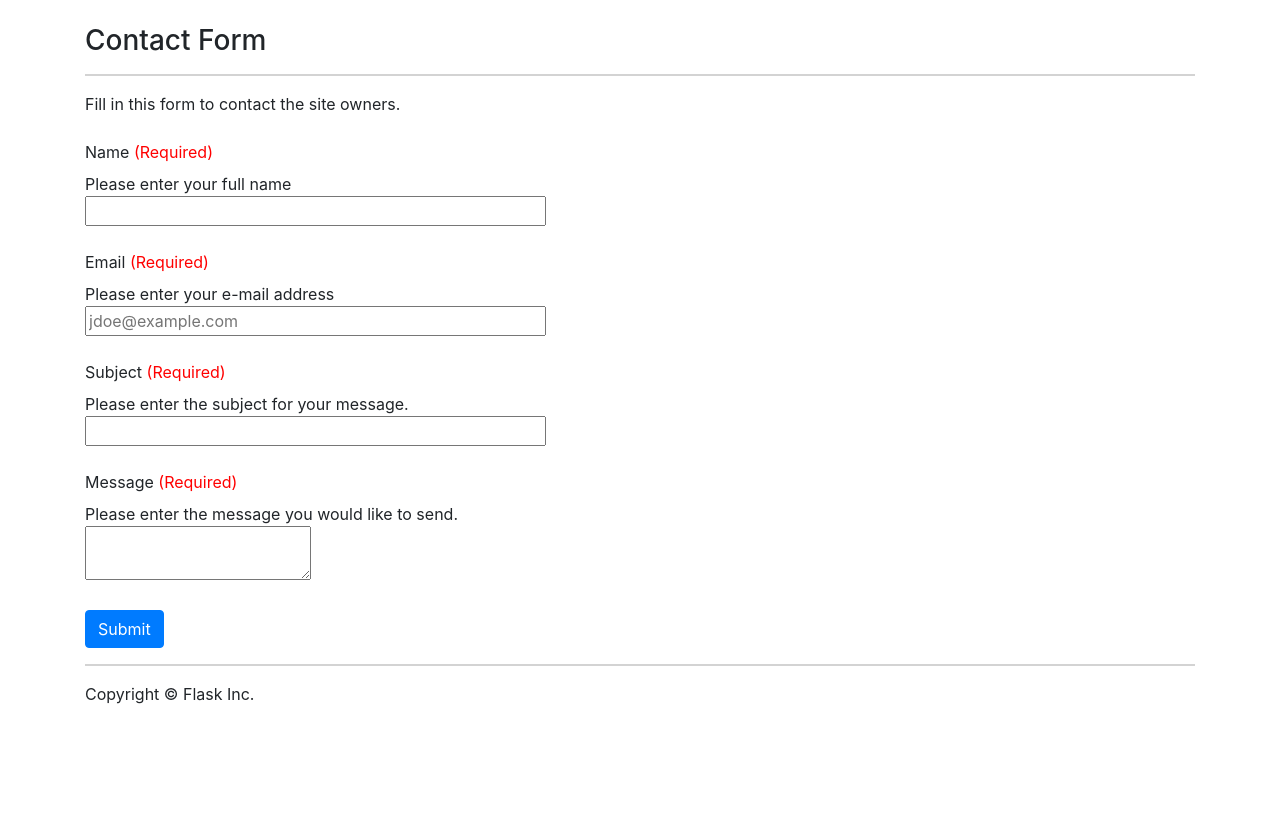
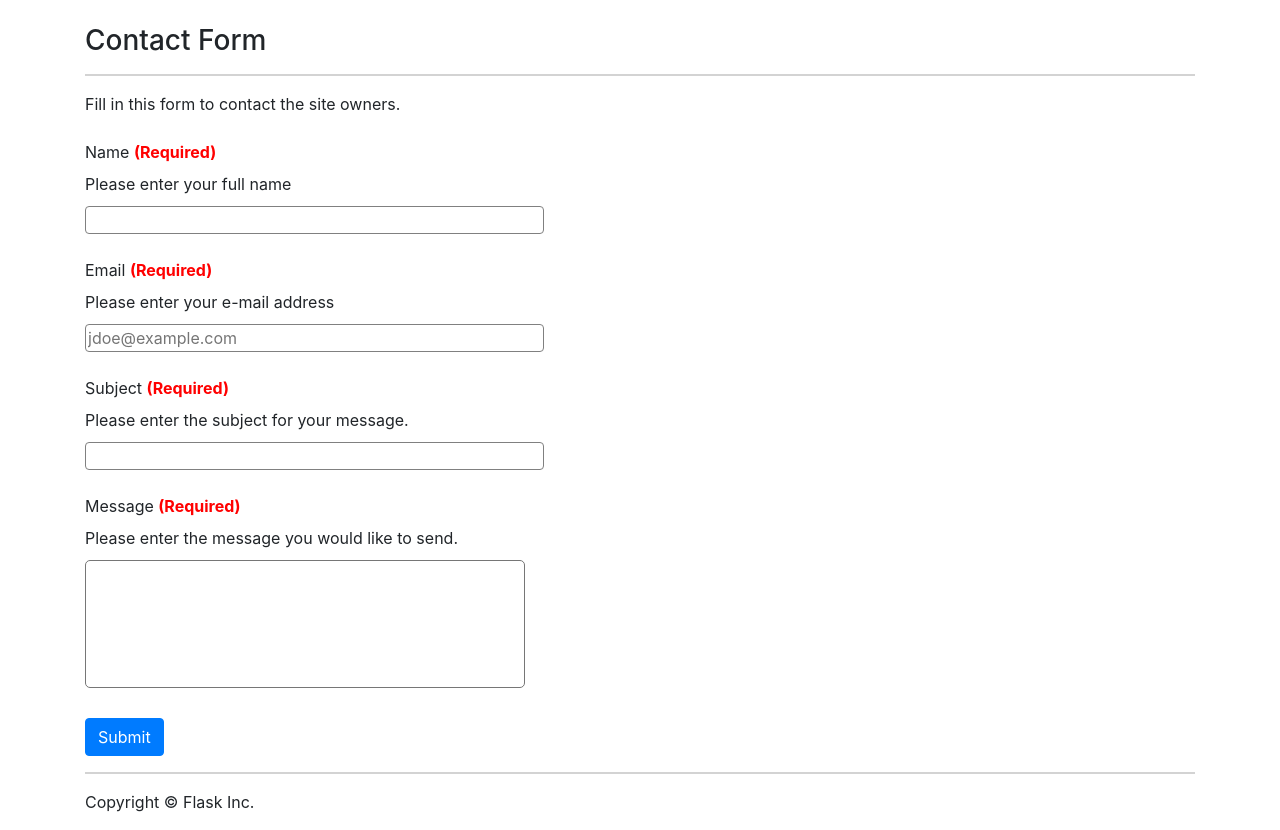
Before and after one commit to mrbowla/info3180-lab3, a Flask app: page /contact in a window 1280 px wide. Shown: the part 56-886 px from the top of the page. Before the commit the page ends 760 px from the top, so only its background shows below. Run offline with Flask 2, Linux system fonts and the light colour scheme; some libraries are stand-ins or nearby versions.

Commit message:
Lab 3 complete

```diff
--- a/app/__init__.py
+++ b/app/__init__.py
@@ -5,8 +5,8 @@ app = Flask(__name__)
 app.config['SECRET_KEY'] = 'omaiwa'
 app.config['MAIL_SERVER'] = 'smtp.mailtrap.io'
 app.config['MAIL_PORT'] = '2525'
-app.config['MAIL_USERNAME'] = 'dcdef9106e0624'
-app.config['MAIL_PASSWORD'] = 'ea264780ae216c'
+app.config['MAIL_USERNAME'] = ''
+app.config['MAIL_PASSWORD'] = ''
 
 mail=Mail(app)
 from app import views
--- a/app/static/css/styles.css
+++ b/app/static/css/styles.css
@@ -1,4 +1,6 @@
-
+navbar-default{
+    background-color: black;
+}
 
 body {
     padding-top: 5rem;
@@ -14,6 +16,7 @@ hr{
 
 .Required{
     color: red;
+    font-weight: bold;
 }
 
 
@@ -21,3 +24,20 @@ hr{
     margin: right;
     margin: left;
 }
+
+textarea{
+   margin-top: 10px;
+   width: 27.5em;
+   height: 8em;
+   resize: none;
+   border-radius: 5px;
+}
+
+input{
+    margin-top: 10px;
+    border: none; /* <-- This thing here */
+    border:solid 1.5px #ccc;
+    border-radius: 4px;
+    border-color: grey;
+
+}
--- a/app/templates/base.html
+++ b/app/templates/base.html
@@ -12,9 +12,8 @@
 
     <!-- Bootstrap -->
     <link href="{{ url_for('static', filename='css/bootstrap.min.css') }}" rel="stylesheet">
+    <link rel="stylesheet" type="text/css" href="{{ url_for('static', filename='css/styles.css') }}">
 
-
-    <link rel="stylesheet" href="{{ url_for('static', filename='css/styles.css') }}">
     {% block css %} {% endblock%}
   </head>
   <body>
--- a/app/templates/contact.html
+++ b/app/templates/contact.html
@@ -1,6 +1,7 @@
 {% extends 'base.html' %}
 
 {% block css %}
+
 <link rel="stylesheet" type="text/css" href="{{url_for('static', filename='css/styles.css')}}"
 {% endblock %}
 
@@ -21,7 +22,9 @@ Fill in this form to contact the site owners. </br></br>
      <div class="form_group">
         {{ form.email.label }} <span class="Required">(Required)</span> </br>
         Please enter your e-mail address </br>
+        <div class="form_input">
         {{ form.email(size=40, placeholder="jdoe@example.com") }}
+        </div>
     </div>
     </br>
      <div class="form_group">
@@ -33,7 +36,7 @@ Fill in this form to contact the site owners. </br></br>
      <div class="form_group">
         {{ form.message.label }} <span class="Required">(Required)</span> </br>
         Please enter the message you would like to send. </br>
-        {{ form.message(maxlength= 60) }}
+        {{ form.message(maxlength = 200) }}
     </div>
     </br>
 
```
